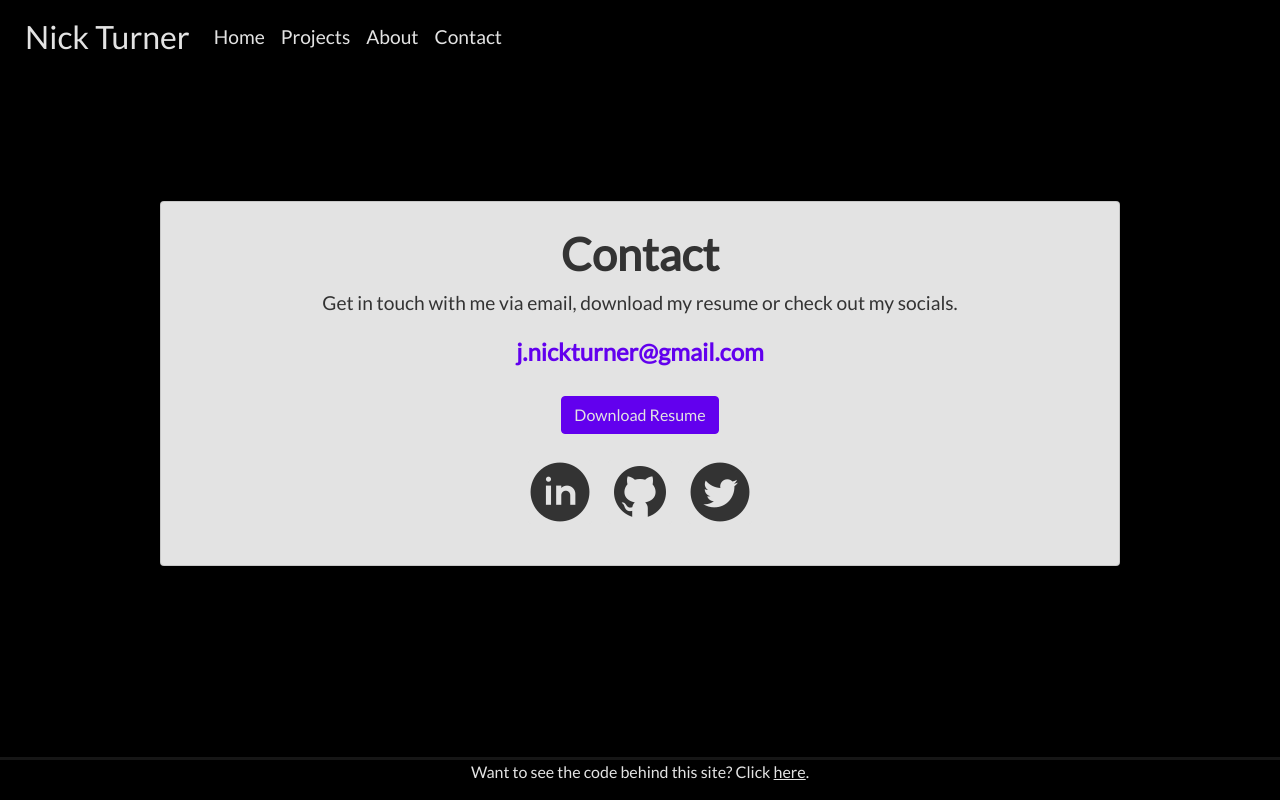
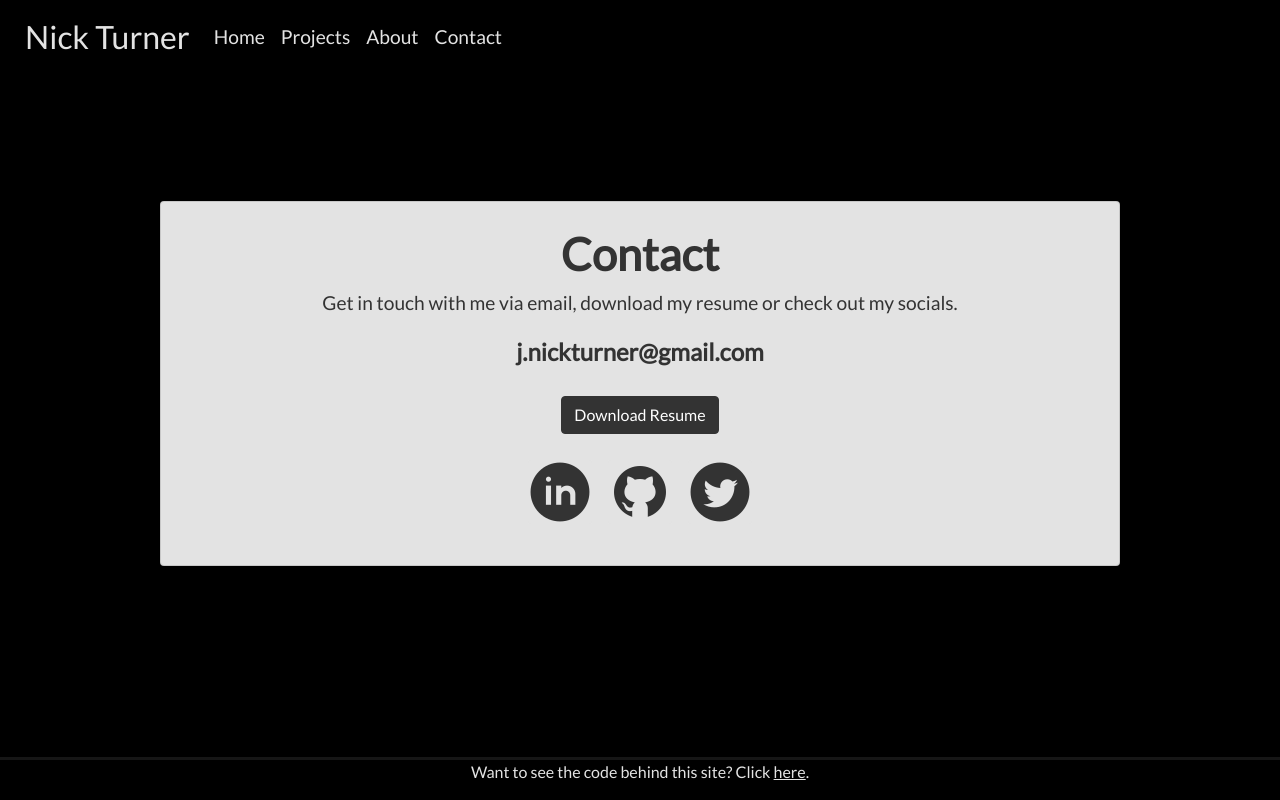
Before and after one commit to Clodus-NT/personal-site, a React (Create React App) app: page /#/contact in a window 1280 px wide. Built offline with nearby package versions, Linux system fonts and the light colour scheme.

Commit message:
changed email font color, background color of button normal and on hover

```diff
--- a/src/components/contact/Contact.css
+++ b/src/components/contact/Contact.css
@@ -38,7 +38,7 @@
 }
 
 .emailText {
-  color: var(--color4);
+  color: var(--color);
   font-size: x-large;
   font-weight: bold;
 }
@@ -53,17 +53,13 @@
   flex-direction: row;
 }
 
-.contactEmail {
-  color: var(--color4);
+.downloadBtn {
+  background-color: var(--color2);
+  border-color: var(--color2);
 }
 
-.downloadBtn {
+.downloadBtn:hover {
   color: var(--color3);
   background-color: var(--color4);
   border-color: var(--color4);
 }
-
-.downloadBtn:hover {
-  background-color: var(--color2);
-  border-color: var(--color2);
-}
```
